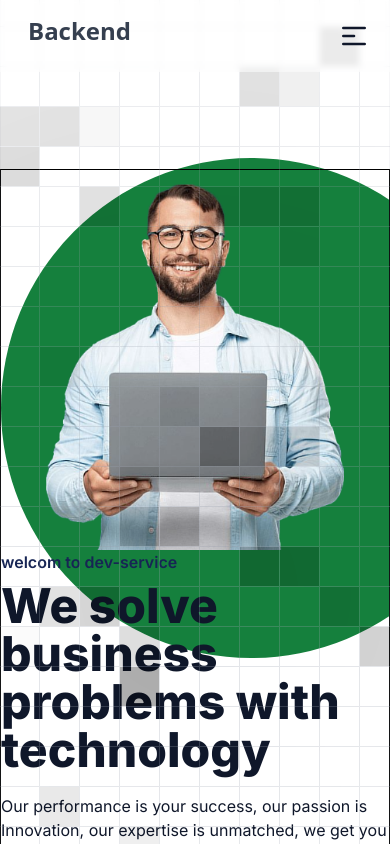
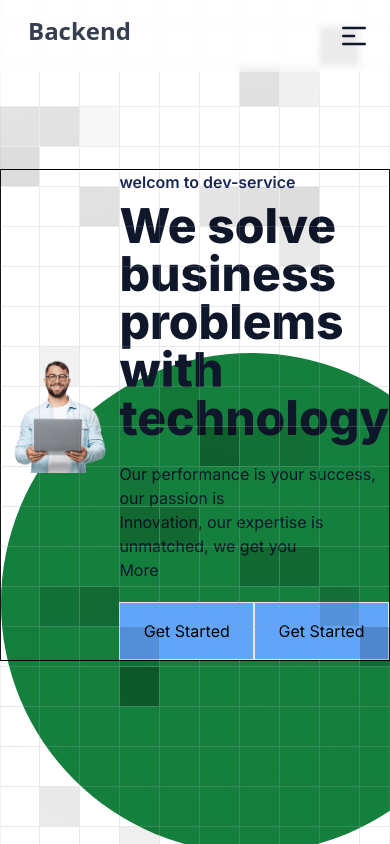
Before and after one commit to tchasinga/devservice, a Next.js app: page / in a window 390 px wide. Built offline with nearby package versions, Linux system fonts and the light colour scheme.

Commit message:
new code is added now for really

```diff
--- a/src/app/Components/Ui/extension.css
+++ b/src/app/Components/Ui/extension.css
@@ -2,7 +2,7 @@
 @media only screen and (max-width: 468px) {
     .onrespo {
       display: flex;
-      flex-direction: column-reverse;
+      flex-direction: row-reverse;
       justify-content: center;
       align-items: center;
     }
```
